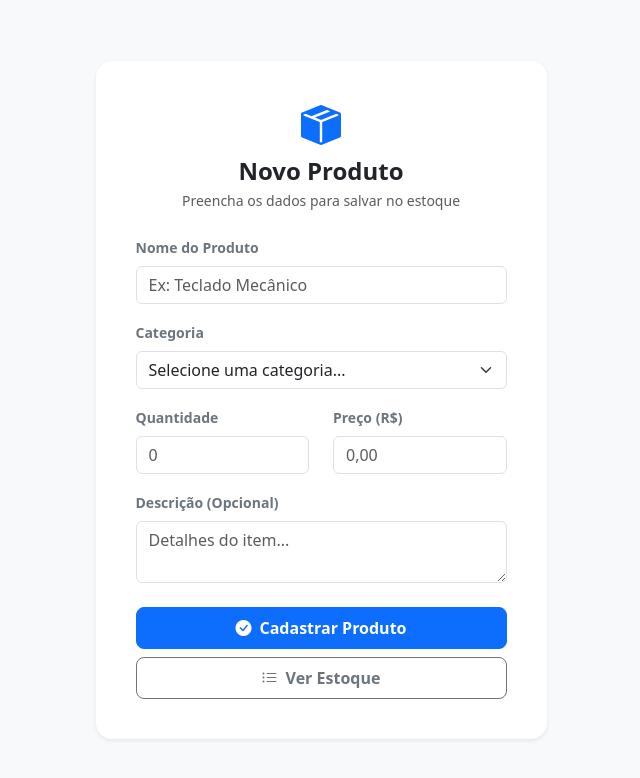
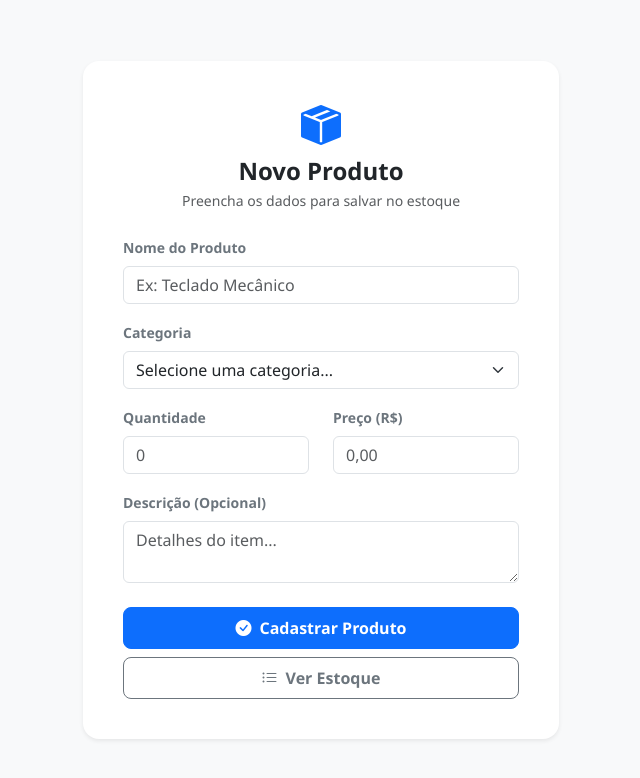
Before and after one commit to jarthur-dev/Estoque-Basic, a website: page html/cadastro.html in a window 1280 px wide. Shown: the whole page, without its empty margins (319-959 px from the left). Drawn offline with nearby package versions, Linux system fonts and the light colour scheme; some packages are replaced by stand-ins of ours; a script that the page names is missing.

Commit message:
Ajusta caminhos relativos do CSS nos arquivos HTML

```diff
--- a/html/cadastro.html
+++ b/html/cadastro.html
@@ -7,6 +7,7 @@
 
     <link href="https://cdn.jsdelivr.net/npm/bootstrap@5.3.0/dist/css/bootstrap.min.css" rel="stylesheet">
     <link href="https://cdn.jsdelivr.net/npm/bootstrap-icons@1.11.0/font/bootstrap-icons.css" rel="stylesheet">
+    <link rel="stylesheet" href="../css/style.css">
 
     <script src="https://cdn.jsdelivr.net/npm/sweetalert2@11"></script>
 </head>
```
Also changed, not shown: html/listagem.html (+1 -2 lines).
